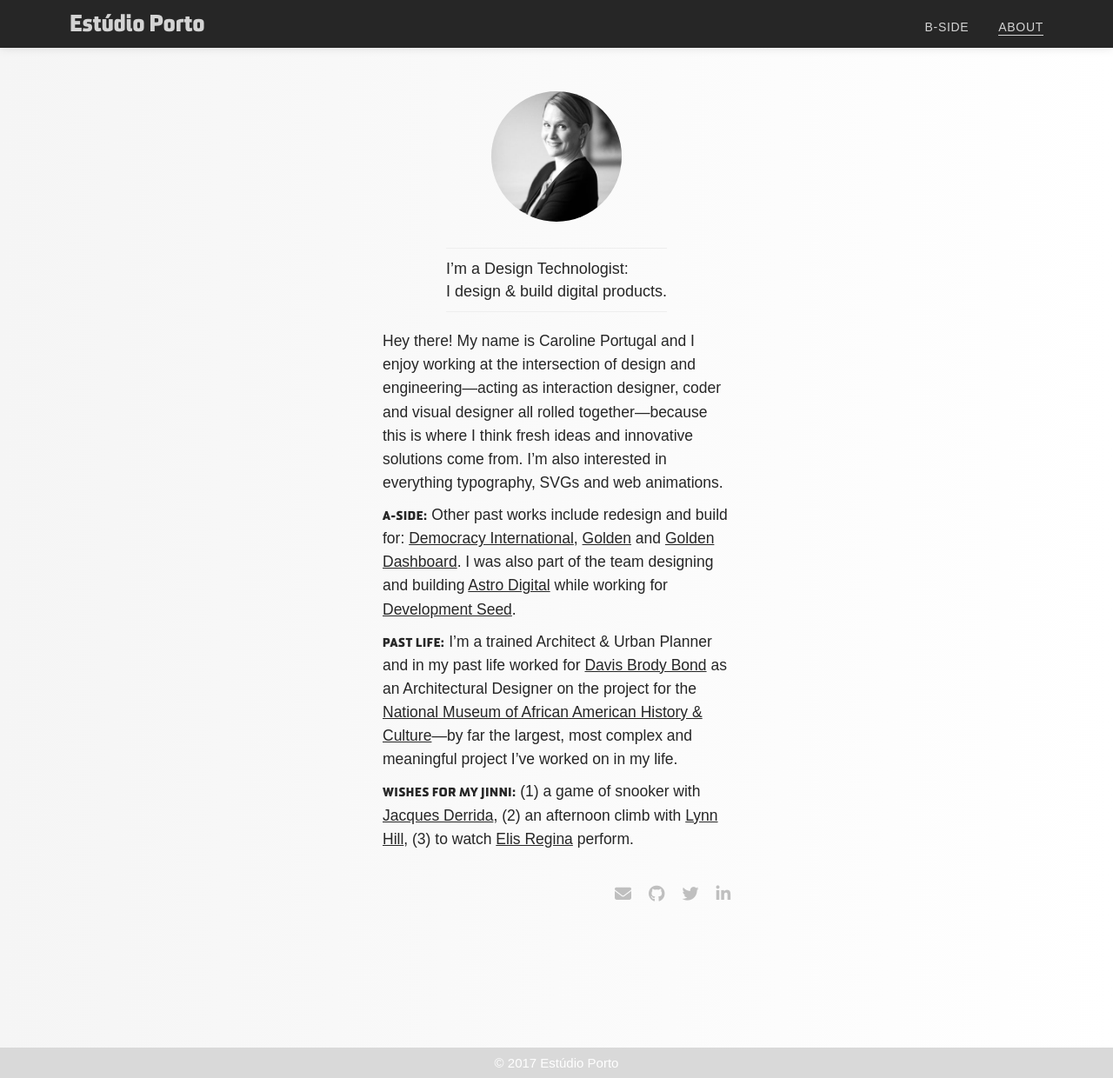
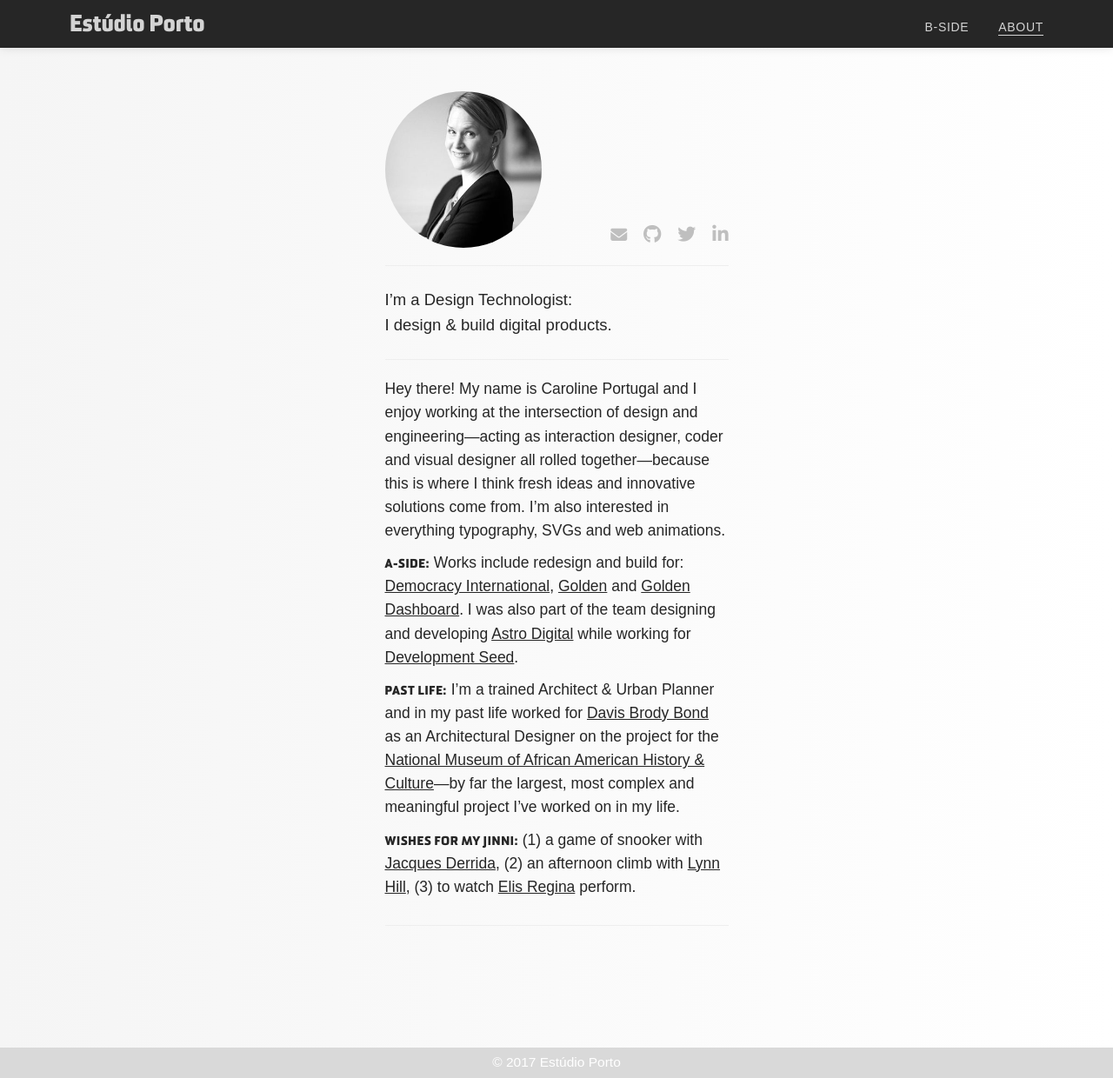
Before and after one commit to carolineportugal/estudioporto, a Jekyll site: the page built from about/index.html, in a window 1280 px wide and 1240 px high. Shown: the whole window at 87% size. Built offline with Jekyll 4.4.1, drawn with Linux system fonts in a browser that asks for light colours; nearby versions of some CDN libraries; some web fonts are replaced.

Commit message:
latest tweaks to live site, including final about

```diff
--- a/_sass/_about.scss
+++ b/_sass/_about.scss
@@ -23,34 +23,81 @@ $transition-time:.2s;
   }
 
   .column-wrapper{
-    max-width:400px;
+    max-width:395px;
     display: flex;
     flex-direction: column;
-    align-items:center;
+  }
+
+  .picture-contact-wrapper{
+    width:100%;
+    display: flex;
+    justify-content: space-between;
+    align-items: flex-end;
+    border-bottom:1px solid #eee;
+    padding-bottom:2rem;
   }
 
   .picture{
-    height:150px;
-    width: 150px;
+    position:relative;
+    height:180px;
+    min-width:180px;
+    width:180px;
     border-radius:50%;
-    margin-bottom:3rem;
     background: #eee;
   }
 
+  // .picture-shadow{
+  //   position: absolute;
+  //   left:0;
+  //   top:0;
+  //   width: 100%;
+  //   height:100%;
+  //   border-radius: 50%;
+  //   box-shadow: inset 0 0 15px lighten(#000, 30%);
+  //   z-index: 10;
+  // }
+
+  .contact{
+    font-size: 21px;
+
+    a{
+      margin-left:1.3rem;
+      color:lighten(#000, 75%);
+      transition:$transition-time;
+
+      &:hover{
+        color:lighten(#000, 15%);
+      }
+
+    }
+
+    .fa-envelope{
+      font-size: 19px;
+    }
+
+  }
+
+  .intro-wrapper{
+    @include black();
+    font-size: 18.5px;
+    border-bottom:1px solid #eee;
+    line-height: 1.55;
+    width:100%;
+    padding:2.5rem 0;
+    // background: #eee;
+  }
+
   .intro{
-    padding:1rem 0;
-    @include black();
-    font-size: 18px;
-    border-top:1px solid #eee;
-    border-bottom:1px solid #eee;
-    line-height: 1.45;
+    margin:0;
   }
 
   .description{
-    padding:1rem 0;
     @include regular();
     font-size:17.5px;
     line-height: 1.55;
+    border-bottom:1px solid #eee;
+    padding:2rem 0;
+
 
     .uppercase{
       @include heavy();
@@ -72,66 +119,25 @@ $transition-time:.2s;
 
   }
 
-  .contact{
-    width:100%;
-    font-size: 19px;
-    color:lighten(#000, 75%);
-    margin-top:2rem;
-    display: flex;
-    justify-content: flex-end;
+  //Media Queries
+  @media (max-width:767px) {
 
-    i{
-      margin-left:2rem;
+    .general-wrapper{
+      padding-top:calc(3rem + 55px);
     }
 
   }
 
+  @media (max-width:499px) {
 
-
-
-
-
-
-
-
-
-
-
-
-  .project{
-    margin:2rem .9rem 0 .9rem;
-    text-align: center;
-    padding-top:2rem;
-    width:210px;
-
-    .image{
-      position:relative;
-      height:70px;
-      width:70px;
-      border-radius: 50%;
-      margin:0 auto;
-      filter: contrast(1.5) grayscale(1);
-      transition: $transition-time;
+    .picture-contact-wrapper{
+      flex-direction: column;
+      justify-content:flex-start;
+      align-items:center;
     }
 
-    .image-shadow{
-      position: absolute;
-      left:0;
-      top:0;
-      width: 100%;
-      height:100%;
-      border-radius: 50%;
-      box-shadow: inset 0 0 15px lighten(#000, 30%);
-      z-index: 10;
-    }
-
-  }
-
-  //Media Queries
-  @media (max-width:479px) {
-
-    .projects-wrapper{
-      padding-top:calc(1rem + 55px);
+    .picture{
+      margin-bottom:3rem;
     }
 
   }
--- a/about/index.html
+++ b/about/index.html
@@ -2,8 +2,17 @@
 layout: default
 image: portrait-placeholder.jpg
 intro: "I’m a Design Technologist:<br> I design & build digital products."
-description:
+description:  "<p>Hey there! My name is Caroline Portugal and I enjoy working at the intersection of design and engineering—acting as interaction designer, coder and visual designer all rolled together—because this is where I think fresh ideas and innovative solutions come from. I’m also interested in everything typography, SVGs and web animations.</p>
+
+<p><span class=\"uppercase\">A-side:</span> Works include redesign and build for: <a href=\"http://democracyinternational.com/\" target=\"_blank\">Democracy International</a>, <a href=\"https://www.goldenvolunteer.com/\" target=\"_blank\">Golden</a> and <a href=\"https://dashboard.goldenvolunteer.com\" target=\"_blank\">Golden Dashboard</a>. I was also part of the team designing and developing <a href=\"https://astrodigital.com/\"  target=\"_blank\">Astro Digital</a> while working for <a href=\"https://www.developmentseed.org/\" target=\"_blank\">Development Seed</a>.</p>
+
+<p><span class=\"uppercase\">Past life:</span> I’m a trained Architect & Urban Planner and in my past life worked for <a href=\"http://www.davisbrody.com\" target=\"_blank\">Davis Brody Bond</a> as an Architectural Designer on the project for the <a href=\"http://www.davisbrody.com/portfolio/national-museum-of-african-american-history-culture/\" target=\"_blank\">National Museum of African American History & Culture</a>—by far the largest, most complex and meaningful project I’ve worked on in my life.</p>
+
+<p><span class=\"uppercase\">Wishes for my jinni:</span> (1) a game of snooker with <a href=\"https://vimeo.com/187062022\" target=\"_blank\">Jacques Derrida</a>, (2) an afternoon climb with <a href=\"https://www.youtube.com/watch?v=2KlA77j6xAc\" target=\"_blank\">Lynn Hill</a>, (3) to watch <a href=\"https://www.youtube.com/watch?v=-XExdVd7Qpw\" target=\"_blank\">Elis Regina</a> perform.</p>"
+
 ---
+
+<!-- I’m currently working on redesigning and building the new site for <a href=\"http://www.eurasianet.org/\" target=\"_blank\">EurasiaNet</a>. Other past-->
 
 <section id="about">
 
@@ -13,23 +22,19 @@ description:
 
     <div class="general-wrapper">
       <div class="column-wrapper">
-        <div class="picture" style="background: url('{{ site.baseurl}}/media/about/{{ page.image }}'); background-position:center; background-size: cover;"></div>
-        <p class="intro">{{page.intro}}</p>
-
-        <!-- </span> I’m currently working on redesigning and building the new site for <a href="http://www.eurasianet.org/" target="_blank">EurasiaNet</a>. -->
-
-        <div class="description">
-          <p>Hey there! My name is Caroline Portugal and I enjoy working at the intersection of design and engineering—acting as interaction designer, coder and visual designer all rolled together—because this is where I think fresh ideas and innovative solutions come from. I’m also interested in everything typography, SVGs and web animations.</p>
-          <p><span class="uppercase">A-side:</span> Other past works include redesign and build for: <a href="http://democracyinternational.com/" target="_blank">Democracy International</a>, <a href="https://www.goldenvolunteer.com/" target="_blank">Golden</a> and <a href="https://dashboard.goldenvolunteer.com" target="_blank">Golden Dashboard</a>. I was also part of the team designing and building <a href="https://astrodigital.com/"  target="_blank">Astro Digital</a> while working for <a href="https://www.developmentseed.org/" target="_blank">Development Seed</a>.</p>
-          <p><span class="uppercase">Past life:</span> I’m a trained Architect & Urban Planner and in my past life worked for <a href="http://www.davisbrody.com" target="_blank">Davis Brody Bond</a> as an Architectural Designer on the project for the <a href="http://www.davisbrody.com/portfolio/national-museum-of-african-american-history-culture/" target="_blank">National Museum of African American History & Culture</a>—by far the largest, most complex and meaningful project I’ve worked on in my life.</p>
-          <p><span class="uppercase">Wishes for my jinni:</span> (1) a game of snooker with <a href="https://vimeo.com/187062022" target="_blank">Jacques Derrida</a>, (2) an afternoon climb with <a href="https://www.youtube.com/watch?v=2KlA77j6xAc" target="_blank">Lynn Hill</a>, (3) to watch <a href="https://www.youtube.com/watch?v=-XExdVd7Qpw" target="_blank">Elis Regina</a> perform.</p>
+        <div class="picture-contact-wrapper">
+          <div class="picture" style="background: url('{{ site.baseurl}}/media/about/{{ page.image }}'); background-position:center; background-size: cover;"><div class="picture-shadow"></div></div>
+          <div class="contact">
+            <a href="mailto:estudioportodc@gmail.com"><i class="fa fa-envelope" aria-hidden="true"></i></a>
+            <a href="https://github.com/carolineportugal" target="_blank"><i class="fa fa-github" aria-hidden="true"></i></a>
+            <a href="https://twitter.com/portugal_moura?lang=en" target="_blank"><i class="fa fa-twitter" aria-hidden="true"></i></a>
+            <a href="https://www.linkedin.com/in/caroline-portugal-bb510815/" target="_blank"><i class="fa fa-linkedin" aria-hidden="true"></i></a>
+          </div>
         </div>
-        <div class="contact">
-          <i class="fa fa-envelope" aria-hidden="true"></i>
-          <i class="fa fa-github" aria-hidden="true"></i>
-          <i class="fa fa-twitter" aria-hidden="true"></i>
-          <i class="fa fa-linkedin" aria-hidden="true"></i>
+        <div class="intro-wrapper">
+          <p class="intro">{{page.intro}}</p>
         </div>
+        <div class="description">{{page.description}}</div>
       </div>
     </div>
 
--- a/css/main.scss
+++ b/css/main.scss
@@ -62,7 +62,7 @@ footer{
     margin:0;
     @include regular();
     color:#fff;
-    font-size: 15px;
+    font-size: 15.5px;
     font-feature-settings: "onum" on;
   }
 
```
